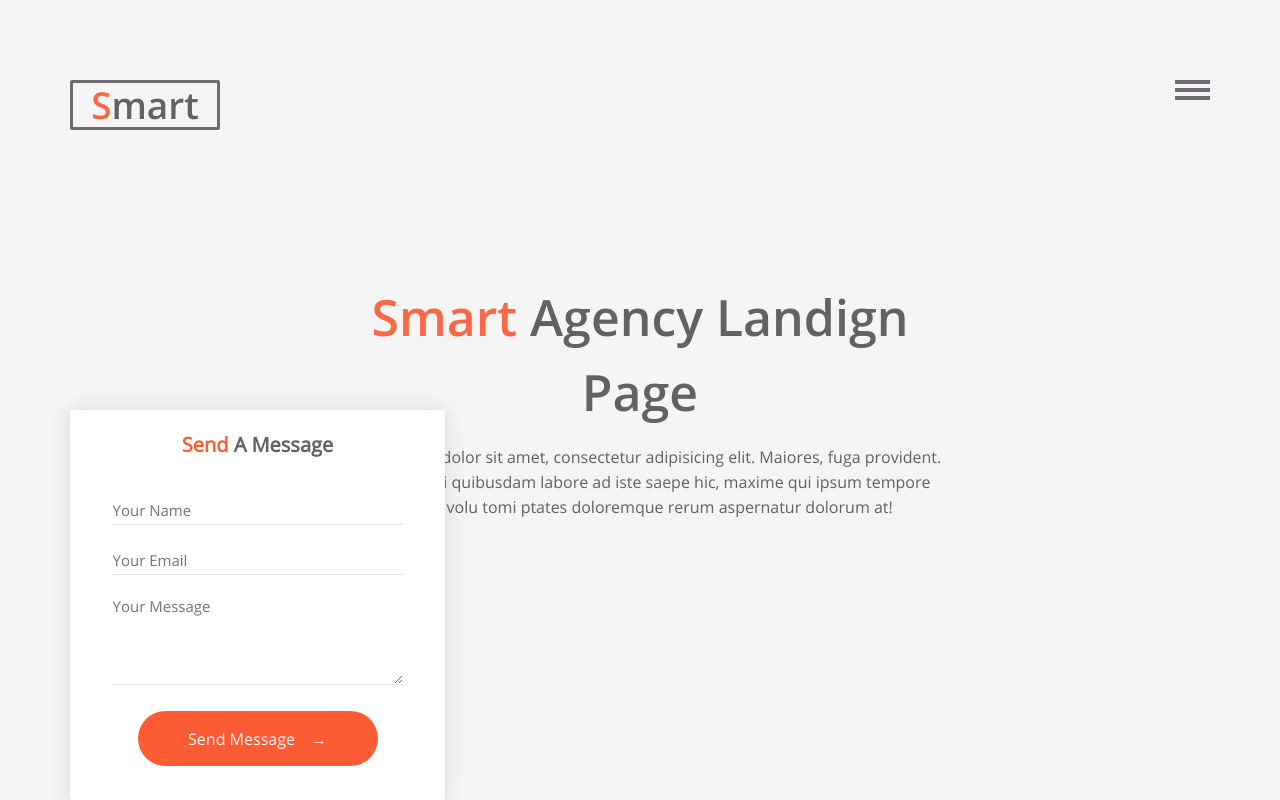
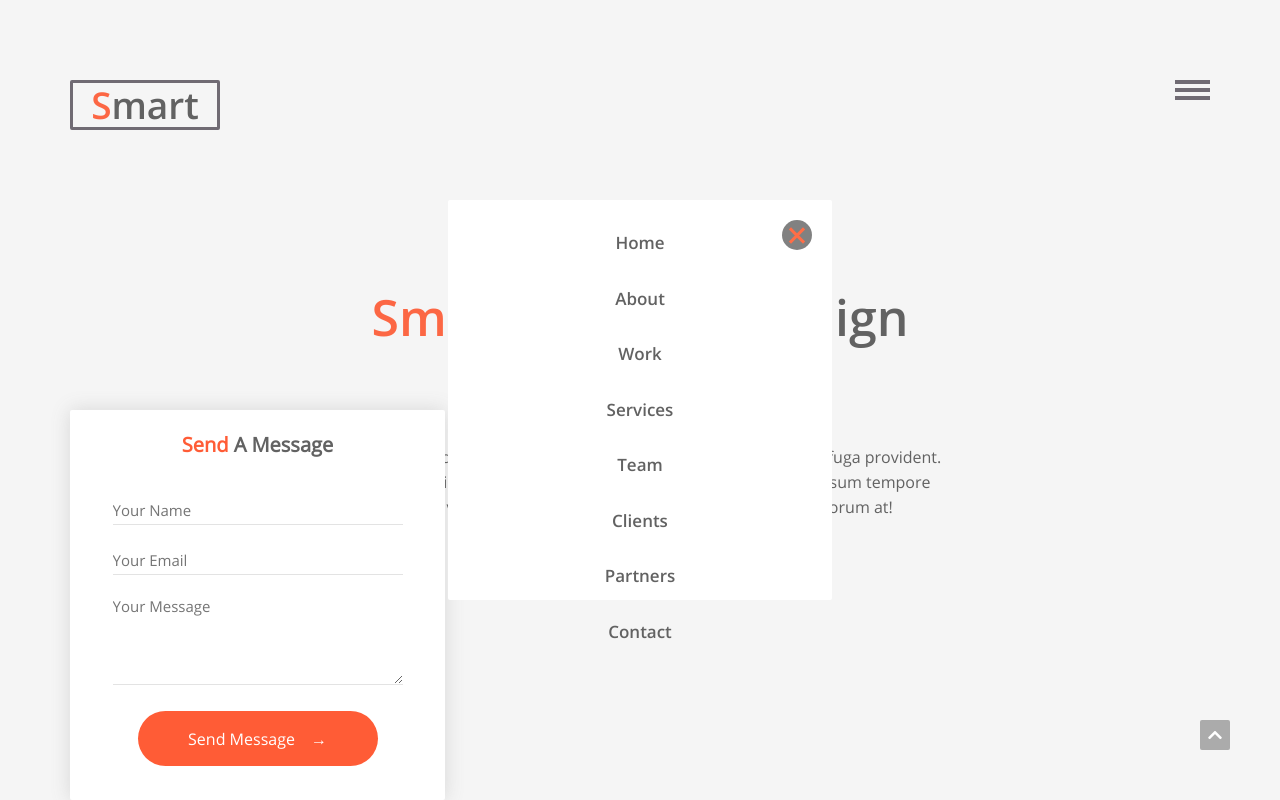
Before and after one commit to frontend90/smart, a plain HTML site: page index.html in a window 1280 px wide. Both pictures are taken after a click on the element 1192 px from the left and 90 px from the top of the page. Shown: the top 800 px of the page. Drawn offline with nearby package versions, Linux system fonts and the light colour scheme.

Commit message:
внесены изменения

```diff
--- a/index.html
+++ b/index.html
@@ -14,7 +14,7 @@
 </head>
 
 <body>
-  <header class="header">
+  <header class="header" id="home">
     <div class="container">
       <nav>
         <div class="logo">
@@ -25,7 +25,18 @@
           <span></span>
         </div>
         <!-- /.dropdown -->
-        <div class="menu"></div>
+        <div class="menu">
+          <div class="close"></div>
+          <!-- /.close -->
+          <a href="#home">Home</a>
+          <a href="#about">About</a>
+          <a href="#work">Work</a>
+          <a href="#services">Services</a>
+          <a href="#team">Team</a>
+          <a href="#clients">Clients</a>
+          <a href="#partners">Partners</a>
+          <a href="#contact">Contact</a>
+        </div>
         <!-- /.menu -->
       </nav>
     </div>
@@ -53,11 +64,15 @@
       <!-- /.form -->
     </div>
     <!-- /.container -->
+    <div class="anchor">
+      <a href="#home"><i class="fas fa-chevron-up"></i></a>
+    </div>
+    <!-- /.anchor -->
   </header>
   <!-- /.header -->
 
   <main>
-    <section class="about">
+    <section class="about" id="about">
       <div class="container">
         <div class="title">
           <h4><span>Working</span> Process</h4>
@@ -135,7 +150,7 @@
       <!-- /.container -->
     </section>
     <!-- /.about -->
-    <section class="work">
+    <section class="work" id="work">
       <div class="container">
         <div class="title">
           <h4><span>Featured</span> Works</h4>
@@ -176,7 +191,7 @@
       <!-- /.container -->
     </section>
     <!-- /.work -->
-    <section class="services">
+    <section class="services" id="services">
       <div class="container">
         <div class="title">
           <h4><span>Services</span> We Provide</h4>
@@ -217,7 +232,7 @@
       <!-- /.container -->
     </section>
     <!-- /.services -->
-    <section class="team">
+    <section class="team" id="team">
       <div class="container">
         <div class="title">
           <h4><span>Team</span> Chinen & Skills</h4>
@@ -369,7 +384,7 @@
       <!-- /.container -->
     </section>
     <!-- /.team -->
-    <section class="clients">
+    <section class="clients" id="clients">
       <div class="container">
         <div class="title">
           <h4><span>Clients</span> Said</h4>
@@ -475,7 +490,7 @@
       <!-- /.container -->
     </section>
     <!-- /.clients -->
-    <section class="partners">
+    <section class="partners" id="partners">
       <div class="container">
         <div class="img">
           <img src="img/partners/1.png" alt="">
@@ -492,7 +507,7 @@
     <!-- /.partners -->
   </main>
 
-  <footer class="footer">
+  <footer class="footer" id="contact">
     <div class="container">
       <div class="btn">
         <button>Contact Us</button>
--- a/js/main.js
+++ b/js/main.js
@@ -6,3 +6,37 @@ $('.clients-slider').slick({
   nextArrow: $('.arrow-right'),
   dots: true
 });
+
+/**************     dropdown     **************/
+$('.dropdown').click(function () {
+  $('.menu').slideToggle(1000);
+  $('.menu').addClass('active');
+});
+
+$('.menu a').click(function () {
+  $('.menu').hide(1000);
+  $('.menu').removeClass('active');
+});
+
+$('.close').click(function () {
+  $('.menu').hide(1000);
+  $('.menu').removeClass('active');
+});
+
+/*********************     плавный скролл        ************************/
+$(document).ready(function () {
+  $('a[href^="#"]').click(function () {
+    elementClick = $(this).attr("href");
+    destination = $(elementClick).offset().top;
+    if ($.browser) {
+      $('body').animate({
+        scrollTop: destination
+      }, 1000);
+    } else {
+      $('html').animate({
+        scrollTop: destination
+      }, 1000);
+    }
+    return false;
+  });
+});
--- a/sass/blocks/_header.sass
+++ b/sass/blocks/_header.sass
@@ -37,7 +37,7 @@
           background: #706b73
           width: 35px
           height: 4px
-          top: 0px
+          top: 0
         &::after
           content: ''
           position: absolute
@@ -46,7 +46,55 @@
           height: 4px
           bottom: 0
     & .menu
-      position: absolute
+      position: fixed
+      background: #ffffff
+      width: 30%
+      height: 50%
+      top: 50%
+      left: 50%
+      transform: translate(-50%,-50%)
+      z-index: 1
+      border-radius: 2px
+      display: none
+      &.active
+        display: block
+      & .close
+        width: 30px
+        height: 30px
+        background: rgba(#626262,0.8)
+        position: absolute
+        top: 20px
+        right: 20px
+        display: flex
+        cursor: pointer
+        justify-content: center
+        align-items: center
+        border-radius: 50%
+        &::before
+          content: ''
+          position: absolute
+          background: #ff6e47
+          width: 20px
+          height: 3px
+          transform: rotate(45deg)
+        &::after
+          content: ''
+          position: absolute
+          background: #ff6e47
+          width: 20px
+          height: 3px
+          transform: rotate(-45deg)
+      & a
+        display: flex
+        justify-content: center
+        align-items: center
+        color: #626262
+        font-size: 17px
+        +open_semi
+        margin-top: 30px
+        transition: 0.3s
+        &:hover
+          color: #ff6e47
   & .title
     position: absolute
     top: 280px
@@ -104,3 +152,22 @@
           transition: 0.3s
           &:hover
             transform: scale(1.1)
+  & .anchor
+    background: rgba(#626262,0.5)
+    width: 30px
+    height: 30px
+    border-radius: 2px
+    position: fixed
+    bottom: 50px
+    right: 50px
+    display: flex
+    justify-content: center
+    align-items: center
+    cursor: pointer
+    transition: 0.3s
+    &:hover
+      background: #fc6744
+    & a
+      & .fas
+        +solid
+        color: #ffffff
```
Also changed, not shown: css/style.css, 1 other file.
